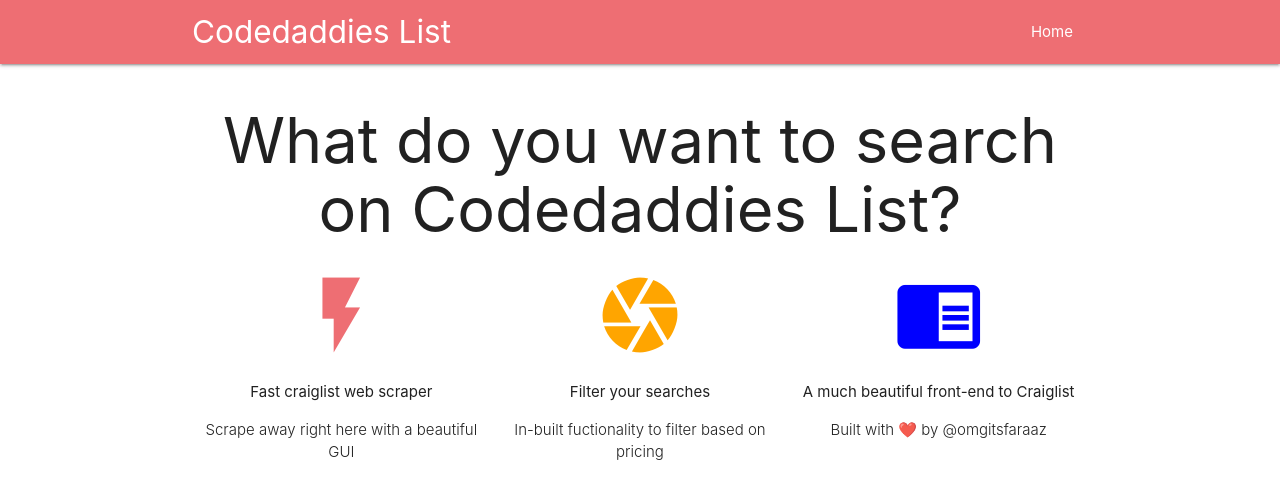
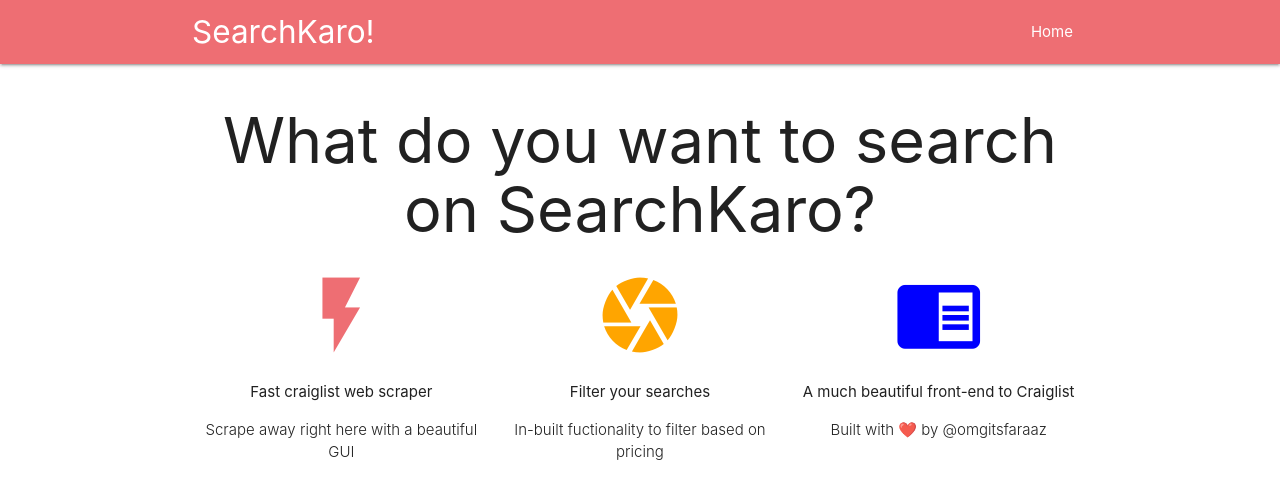
Before and after one commit to omgitsfaraaz/codedaddies_list, a Django app: page / in a window 1280 px wide. Shown: the top 485 px of the page. Run offline with Django 3.2, Linux system fonts and the light colour scheme.

Commit message:
changed the name to SearchKaro!

```diff
--- a/codedaddies_list/templates/base.html
+++ b/codedaddies_list/templates/base.html
@@ -8,19 +8,19 @@
 	<link rel="stylesheet" href="{% static "css/style.css" %}">
 	<link rel="stylesheet" href="https://cdnjs.cloudflare.com/ajax/libs/materialize/1.0.0/css/materialize.min.css">
 	<link href="https://fonts.googleapis.com/icon?family=Material+Icons" rel="stylesheet">
-	<title>Codedaddies list</title>
+	<title>SearchKaro!</title>
 </head>
 <body>
 	<nav>
 	    <div class="container nav-wrapper">
-	      <a href="/" class="brand-logo">Codedaddies List</a>
+	      <a href="/" class="brand-logo">SearchKaro!</a>
 	      <ul id="nav-mobile" class="right">
 	        <li><a href="/">Home</a></li>
 	      </ul>
 	    </div>
 	</nav>
 	<div class="container">
-		<h1 style="text-align: center;">What do you want to search on Codedaddies List?</h1>
+		<h1 style="text-align: center;">What do you want to search on SearchKaro?</h1>
 		<div class="row">
 			<div class="col s4">
 				<div class="center">
```
Also changed, not shown: codedaddies_list/db.sqlite3.
